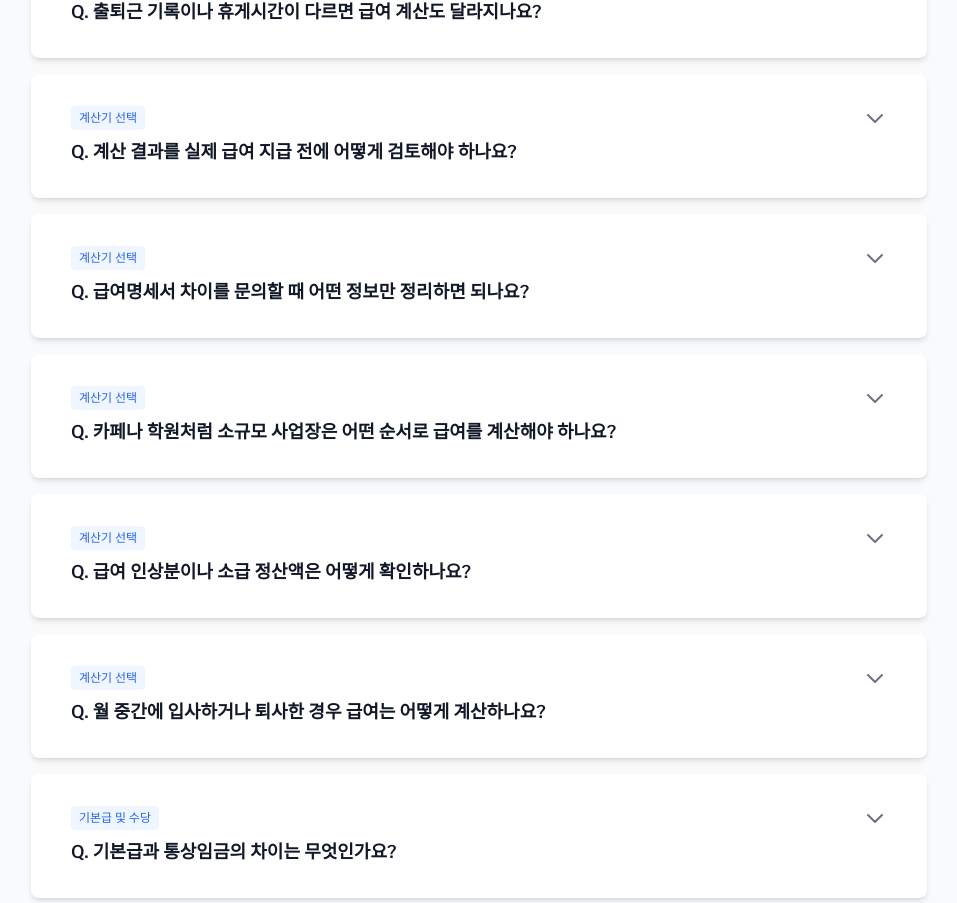
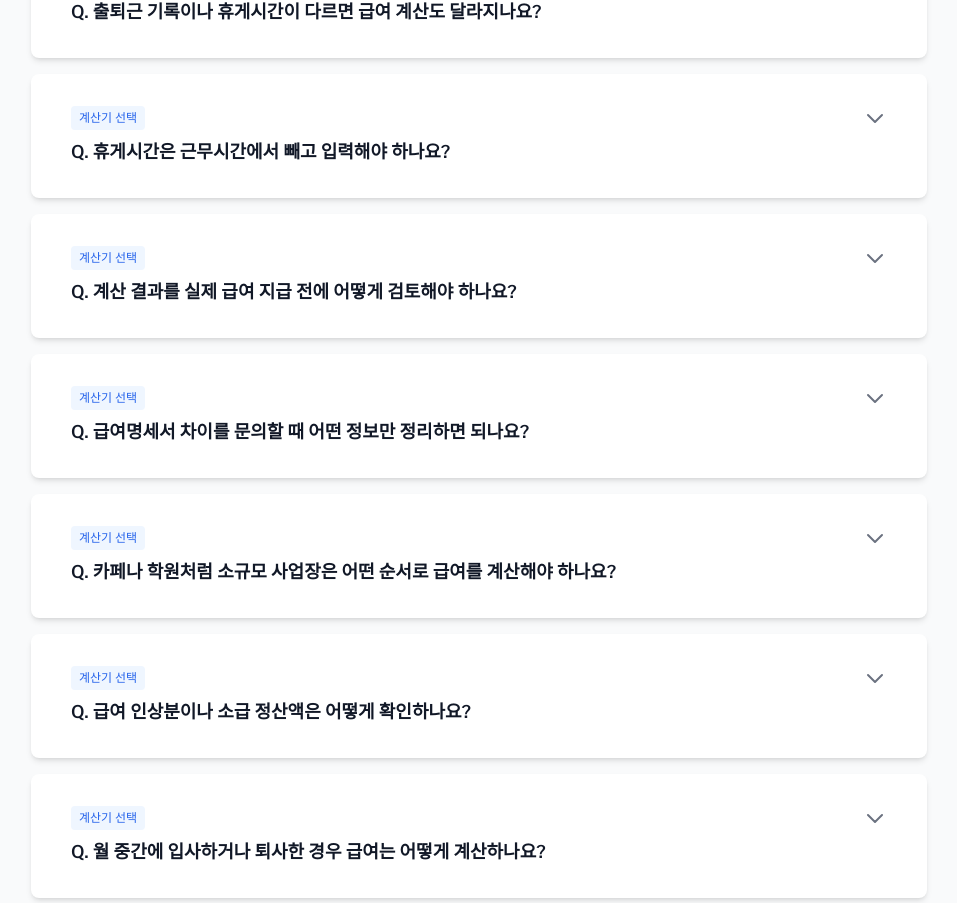
Before and after one commit to freenu0618/calcul, a React (Vite) app in the folder frontend/: page /faq in a window 1280 px wide. Shown: the part 2991-3894 px from the top of the page, without its empty margins (161-1118 px from the left). Built offline with nearby package versions, Linux system fonts and the light colour scheme; no server answers.

Commit message:
improve: clarify break time FAQ signals

```diff
--- a/frontend/src/pages/FAQ.tsx
+++ b/frontend/src/pages/FAQ.tsx
@@ -148,7 +148,7 @@ const answerRouteCards = [
   },
 ];
 
-const dateModified = '2026-07-21';
+const dateModified = '2026-07-22';
 
 const FAQ = () => {
   const [selectedCategory, setSelectedCategory] = useState<string>('전체');
@@ -200,6 +200,11 @@ const FAQ = () => {
       category: '계산기 선택',
       question: '출퇴근 기록이나 휴게시간이 다르면 급여 계산도 달라지나요?',
       answer: '네. 실제 출퇴근 기록, 휴게시간, 결근·지각·조퇴, 무급휴가가 입력값과 다르면 실근로시간, 주휴수당 대상 여부, 연장·야간·휴일수당, 공제액이 달라질 수 있습니다. 급여명세서와 계산 결과가 다를 때는 금액만 비교하지 말고 정산 기간, 근무일, 휴게시간, 결근·지각·조퇴 처리 방식, 무급휴가 여부를 먼저 맞춰 보세요. 공개 문의나 AI 답변에는 이름·주민등록번호·계좌번호 대신 익명화한 근무 조건만 정리하는 것이 안전합니다.',
+    },
+    {
+      category: '계산기 선택',
+      question: '휴게시간은 근무시간에서 빼고 입력해야 하나요?',
+      answer: '무급 휴게시간은 원칙적으로 실제 근로시간에서 제외해 입력하는 것이 안전합니다. 다만 휴게시간으로 표시되어 있어도 사용자가 자유롭게 이용하지 못하고 대기·감시·응대 의무가 계속된다면 실제 판단이 달라질 수 있습니다. 계산 전에는 근로계약서의 휴게시간, 출퇴근 기록, 실제 대기 여부, 사업장 운영 방식을 분리하고, 다툼이 있는 경우 PayTools 결과를 참고용으로만 보고 전문가 검토나 공식 상담 경로로 연결하세요.',
     },
     {
       category: '계산기 선택',
```
Also changed, not shown: frontend/public/llms.txt.
